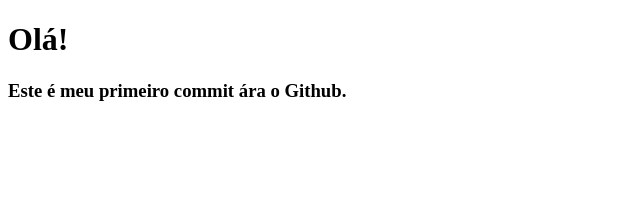
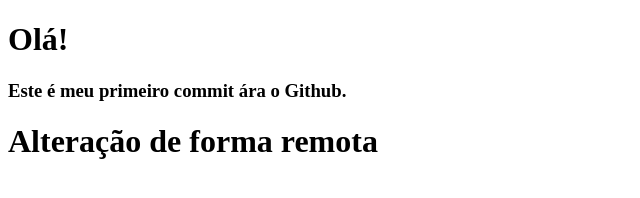
Before and after one commit to sarah-Em10/PW2-etecregistro, a plain HTML site: page teste-de-commit.html in a window 1280 px wide. Shown: the whole page, without its empty margins (0-640 px from the left). Drawn offline with Linux system fonts and the light colour scheme.

Commit message:
Update teste-de-commit.html

```diff
--- a/teste-de-commit.html
+++ b/teste-de-commit.html
@@ -8,5 +8,6 @@
 <body>
     <h1>Olá!</h1>
     <h3>Este é meu primeiro commit ára o Github.</h3>
+    <h1>Alteração de forma remota</h1>
 </body>
 </html>
```
